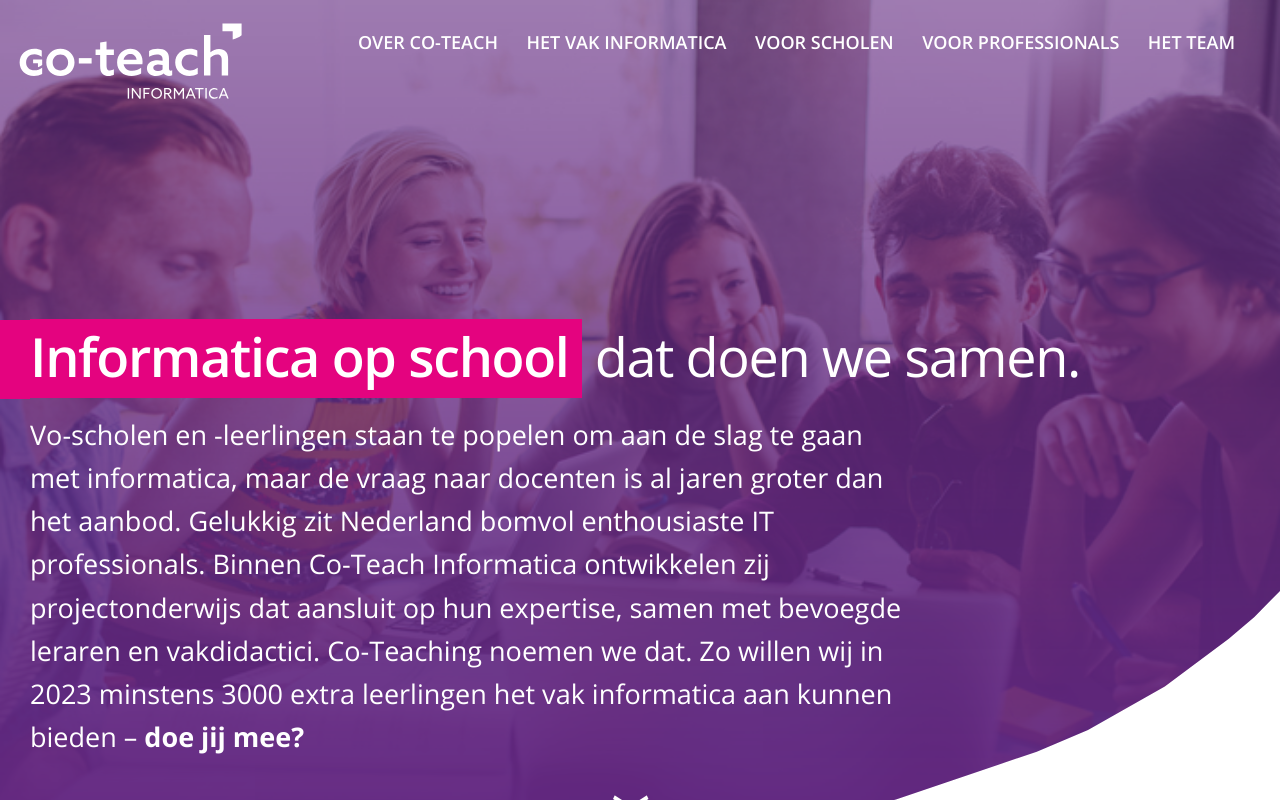
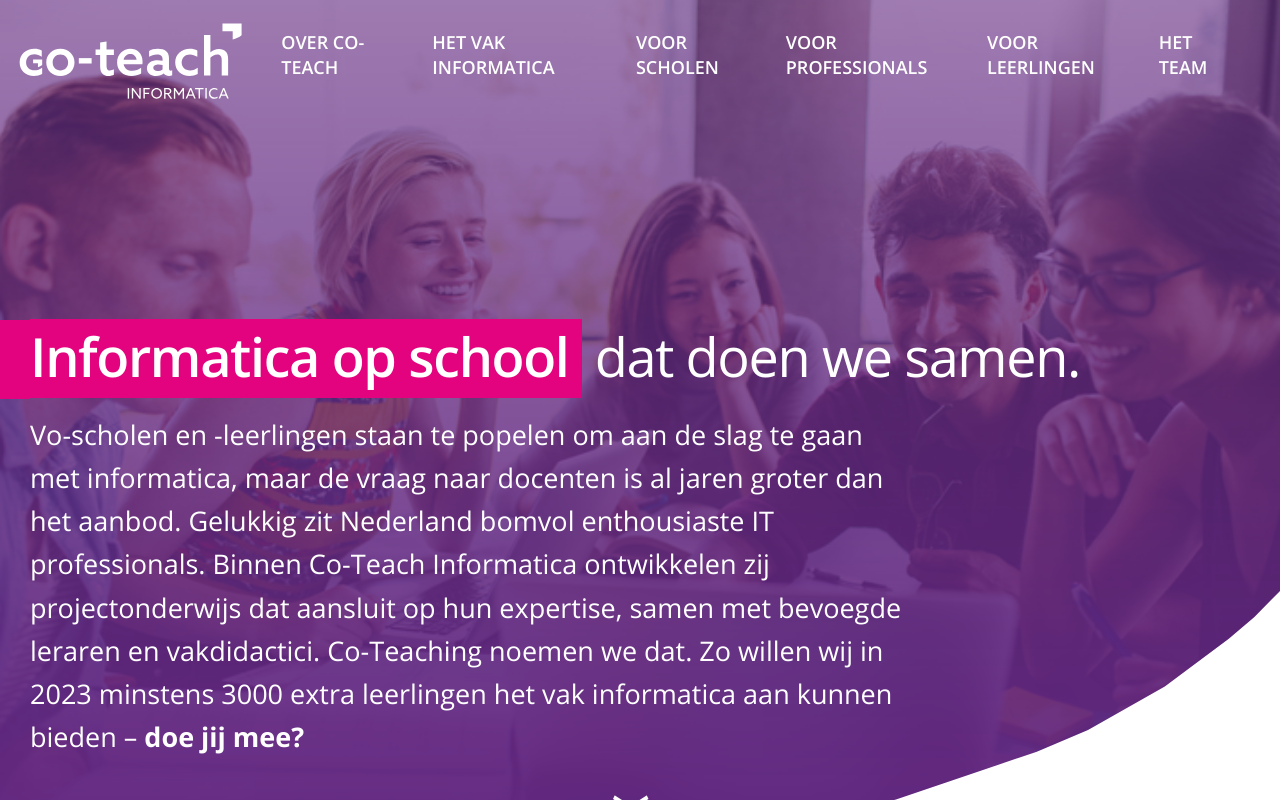
Before and after one commit to co-teach/website, a Next.js app: page / in a window 1280 px wide. Shown: the top 800 px of the page. Built offline with nearby package versions, Linux system fonts and the light colour scheme.

Commit message:
Add link to student pages in menu

```diff
--- a/contents/menuStructure.ts
+++ b/contents/menuStructure.ts
@@ -17,5 +17,9 @@
     href: "/voor-professionals",
     label: "Voor professionals",
   },
+  {
+    href: "/voor-leerlingen",
+    label: "Voor leerlingen",
+  },
   { href: "/team", label: "Het team" },
 ];
```
